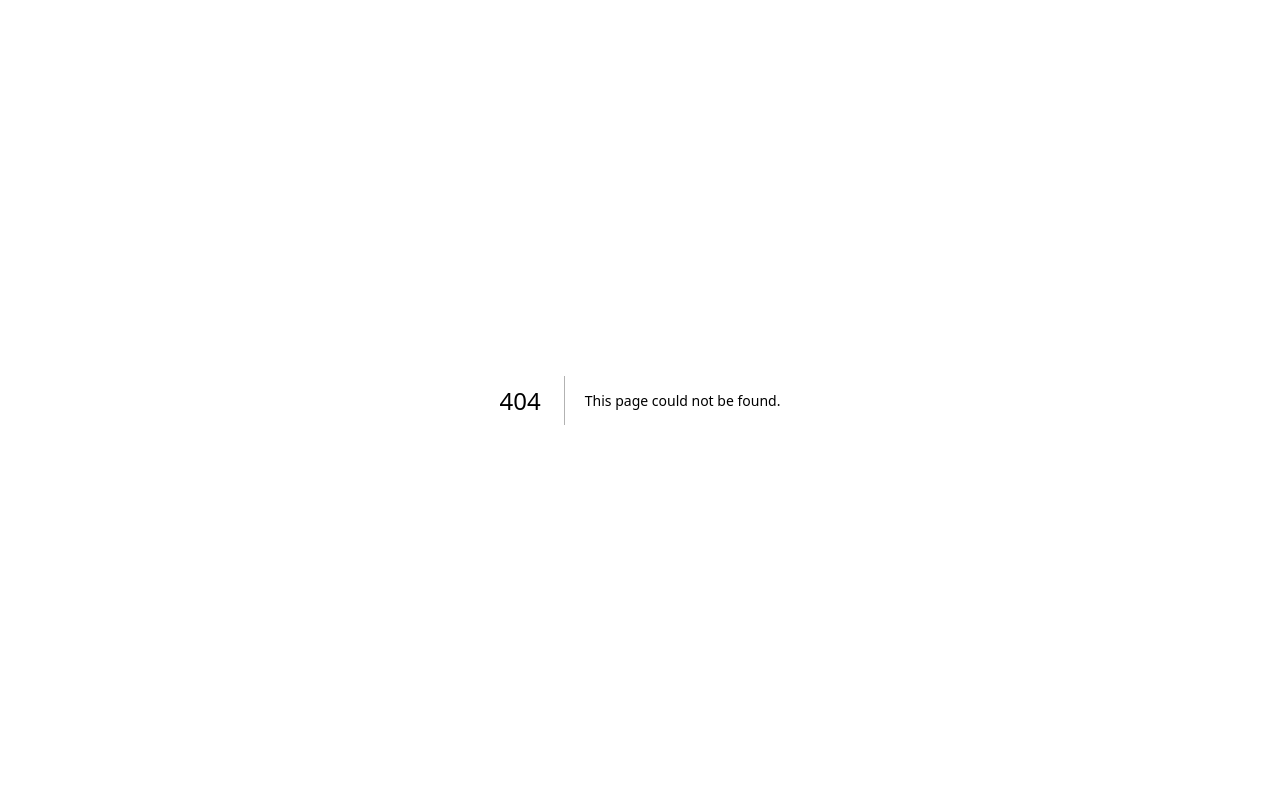
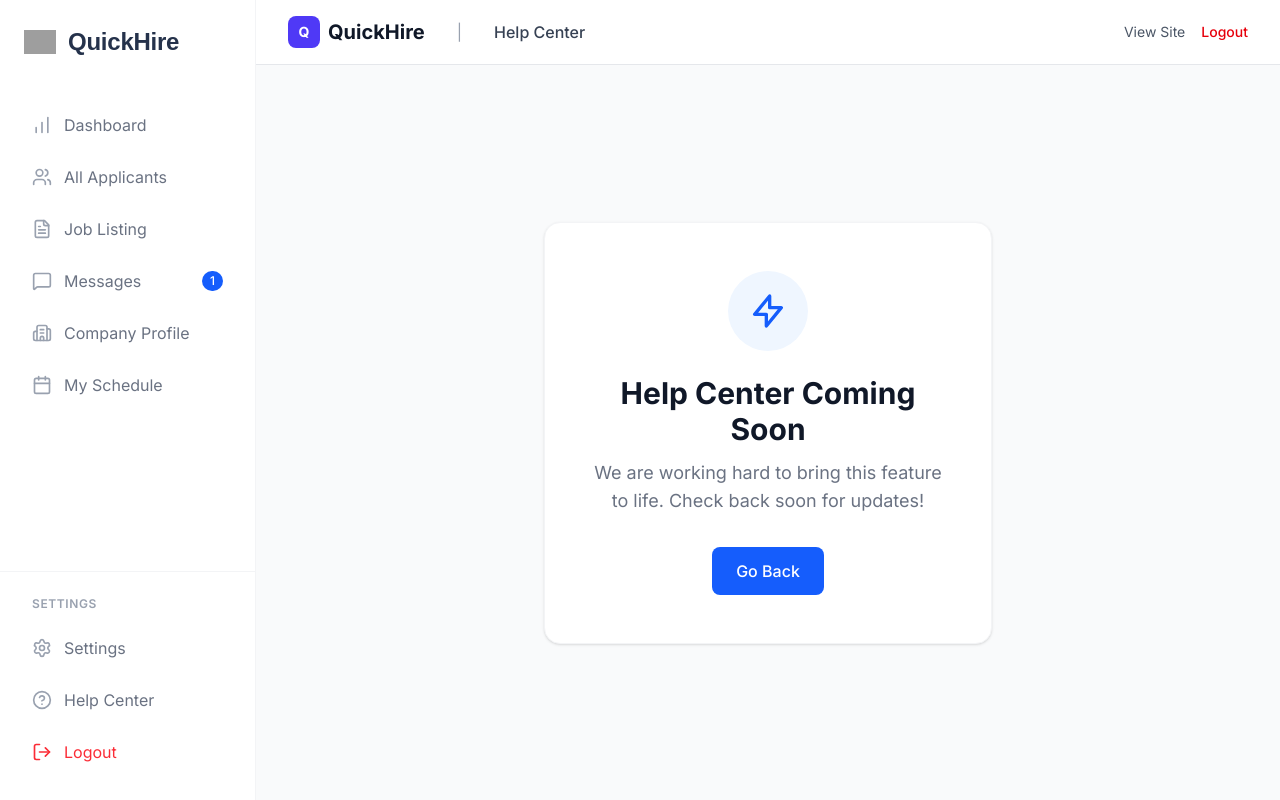
Before and after one commit to taijulsir/quickhire-frontend, a Next.js app: page /admin/help in a window 1280 px wide. Before the commit this address had no page. Built offline with nearby package versions, Linux system fonts and the light colour scheme; no server answers; grey boxes are pictures that could not be loaded.

Commit message:
feat(admin): add coming soon placeholders for various admin modules

```diff
--- /dev/null
+++ b/src/app/admin/applications/page.tsx
@@ -0,0 +1,100 @@
+'use client';
+
+import { useEffect, useState } from 'react';
+import { AdminHeader } from '@/components/admin';
+import { applicationService } from '@/services';
+import { Application } from '@/types';
+
+export default function ApplicationsPage() {
+    const [applications, setApplications] = useState<Application[]>([]);
+    const [loading, setLoading] = useState(true);
+
+    useEffect(() => {
+        const fetchApplications = async () => {
+            try {
+                const response = await applicationService.getAll();
+                if (response.success && response.data) {
+                    const data: any = response.data;
+                    setApplications(Array.isArray(data) ? data : data.applications || []);
+                }
+            } catch (error) {
+                console.error('Failed to fetch applications:', error);
+            } finally {
+                setLoading(false);
+            }
+        };
+
+        fetchApplications();
+    }, []);
+
+    return (
+        <div className="flex-1 overflow-y-auto">
+            <AdminHeader title="All Applicants" />
+            <main className="p-8 max-w-7xl mx-auto">
+                <div className="mb-8">
+                    <h1 className="text-2xl font-bold text-gray-900">Applicants</h1>
+                    <p className="text-gray-600">Review all candidate applications in one place.</p>
+                </div>
+
+                <div className="bg-white rounded-xl border border-gray-200 overflow-hidden shadow-sm">
+                    {loading ? (
+                        <div className="p-8 flex justify-center text-gray-500">Loading applications...</div>
+                    ) : applications.length === 0 ? (
+                        <div className="p-12 text-center text-gray-500 flex flex-col items-center">
+                            <svg className="w-12 h-12 text-gray-300 mb-4" fill="none" viewBox="0 0 24 24" stroke="currentColor">
+                                <path strokeLinecap="round" strokeLinejoin="round" strokeWidth={1} d="M12 4.354a4 4 0 110 5.292M15 21H3v-1a6 6 0 0112 0v1zm0 0h6v-1a6 6 0 00-9-5.197M13 7a4 4 0 11-8 0 4 4 0 018 0z" />
+                            </svg>
+                            <p className="text-lg font-medium text-gray-900">No applicants yet</p>
+                            <p>When candidates apply, their resumes will appear here.</p>
+                        </div>
+                    ) : (
+                        <div className="overflow-x-auto">
+                            <table className="w-full text-left text-sm whitespace-nowrap">
+                                <thead className="bg-gray-50 border-b border-gray-200 text-gray-600 font-medium">
+                                    <tr>
+                                        <th className="px-6 py-4">Candidate Name</th>
+                                        <th className="px-6 py-4">Email Address</th>
+                                        <th className="px-6 py-4">Applied Job</th>
+                                        <th className="px-6 py-4">Resume</th>
+                                        <th className="px-6 py-4 text-right">Applied Date</th>
+                                    </tr>
+                                </thead>
+                                <tbody className="divide-y divide-gray-100">
+                                    {applications.map((app) => (
+                                        <tr key={app._id} className="hover:bg-gray-50 transition-colors">
+                                            <td className="px-6 py-4">
+                                                <div className="font-medium text-gray-900">{app.name}</div>
+                                            </td>
+                                            <td className="px-6 py-4 text-gray-500">{app.email}</td>
+                                            <td className="px-6 py-4">
+                                                <span className="inline-flex px-3 py-1 rounded-full bg-blue-50 text-blue-700 font-medium text-xs">
+                                                    {(app.job_id as any)?.title || 'Unknown Job'}
+                                                </span>
+                                            </td>
+                                            <td className="px-6 py-4">
+                                                <a
+                                                    href={app.resume_link}
+                                                    target="_blank"
+                                                    rel="noopener noreferrer"
+                                                    className="text-blue-600 hover:text-blue-800 font-medium hover:underline flex items-center gap-1"
+                                                >
+                                                    <svg className="w-4 h-4" fill="none" viewBox="0 0 24 24" stroke="currentColor">
+                                                        <path strokeLinecap="round" strokeLinejoin="round" strokeWidth={2} d="M10 6H6a2 2 0 00-2 2v10a2 2 0 002 2h10a2 2 0 002-2v-4M14 4h6m0 0v6m0-6L10 14" />
+                                                    </svg>
+                                                    View Resume
+                                                </a>
+                                            </td>
+                                            <td className="px-6 py-4 text-right text-gray-500">
+                                                {new Date(app.created_at).toLocaleDateString()}
+                                            </td>
+                                        </tr>
+                                    ))}
+                                </tbody>
+                            </table>
+                        </div>
+                    )}
+                </div>
+            </main>
+        </div>
+    );
+}
--- /dev/null
+++ b/src/app/admin/company/page.tsx
@@ -0,0 +1,10 @@
+import { AdminHeader, ComingSoon } from '@/components/admin';
+
+export default function CompanyProfilePage() {
+    return (
+        <div className="flex-1 overflow-y-auto bg-gray-50 flex flex-col h-screen">
+            <AdminHeader title="Company Profile" />
+            <ComingSoon title="Company Profile Coming Soon" />
+        </div>
+    );
+}
--- /dev/null
+++ b/src/app/admin/help/page.tsx
@@ -0,0 +1,10 @@
+import { AdminHeader, ComingSoon } from '@/components/admin';
+
+export default function HelpPage() {
+    return (
+        <div className="flex-1 overflow-y-auto bg-gray-50 flex flex-col h-screen">
+            <AdminHeader title="Help Center" />
+            <ComingSoon title="Help Center Coming Soon" />
+        </div>
+    );
+}
--- /dev/null
+++ b/src/app/admin/messages/page.tsx
@@ -0,0 +1,10 @@
+import { AdminHeader, ComingSoon } from '@/components/admin';
+
+export default function MessagesPage() {
+    return (
+        <div className="flex-1 overflow-y-auto bg-gray-50 flex flex-col h-screen">
+            <AdminHeader title="Messages" />
+            <ComingSoon title="Messages Feature Coming Soon" />
+        </div>
+    );
+}
--- /dev/null
+++ b/src/app/admin/schedule/page.tsx
@@ -0,0 +1,10 @@
+import { AdminHeader, ComingSoon } from '@/components/admin';
+
+export default function SchedulePage() {
+    return (
+        <div className="flex-1 overflow-y-auto bg-gray-50 flex flex-col h-screen">
+            <AdminHeader title="My Schedule" />
+            <ComingSoon title="My Schedule Coming Soon" />
+        </div>
+    );
+}
--- /dev/null
+++ b/src/app/admin/settings/page.tsx
@@ -0,0 +1,10 @@
+import { AdminHeader, ComingSoon } from '@/components/admin';
+
+export default function SettingsPage() {
+    return (
+        <div className="flex-1 overflow-y-auto bg-gray-50 flex flex-col h-screen">
+            <AdminHeader title="Settings" />
+            <ComingSoon title="Settings Coming Soon" />
+        </div>
+    );
+}
--- /dev/null
+++ b/src/components/admin/ComingSoon.tsx
@@ -0,0 +1,25 @@
+'use client';
+
+export default function ComingSoon({ title }: { title: string }) {
+    return (
+        <div className="flex-1 overflow-y-auto flex items-center justify-center p-8">
+            <div className="bg-white rounded-2xl border border-gray-100 p-12 shadow-sm text-center max-w-md w-full">
+                <div className="w-20 h-20 bg-blue-50 text-blue-600 rounded-full flex items-center justify-center mx-auto mb-6">
+                    <svg className="w-10 h-10" fill="none" viewBox="0 0 24 24" stroke="currentColor">
+                        <path strokeLinecap="round" strokeLinejoin="round" strokeWidth={2} d="M13 10V3L4 14h7v7l9-11h-7z" />
+                    </svg>
+                </div>
+                <h1 className="text-3xl font-bold text-gray-900 mb-3">{title}</h1>
+                <p className="text-gray-500 text-lg mb-8">
+                    We are working hard to bring this feature to life. Check back soon for updates!
+                </p>
+                <button
+                    onClick={() => window.history.back()}
+                    className="px-6 py-3 bg-blue-600 hover:bg-blue-700 text-white font-medium rounded-lg transition-colors"
+                >
+                    Go Back
+                </button>
+            </div>
+        </div>
+    );
+}
```
